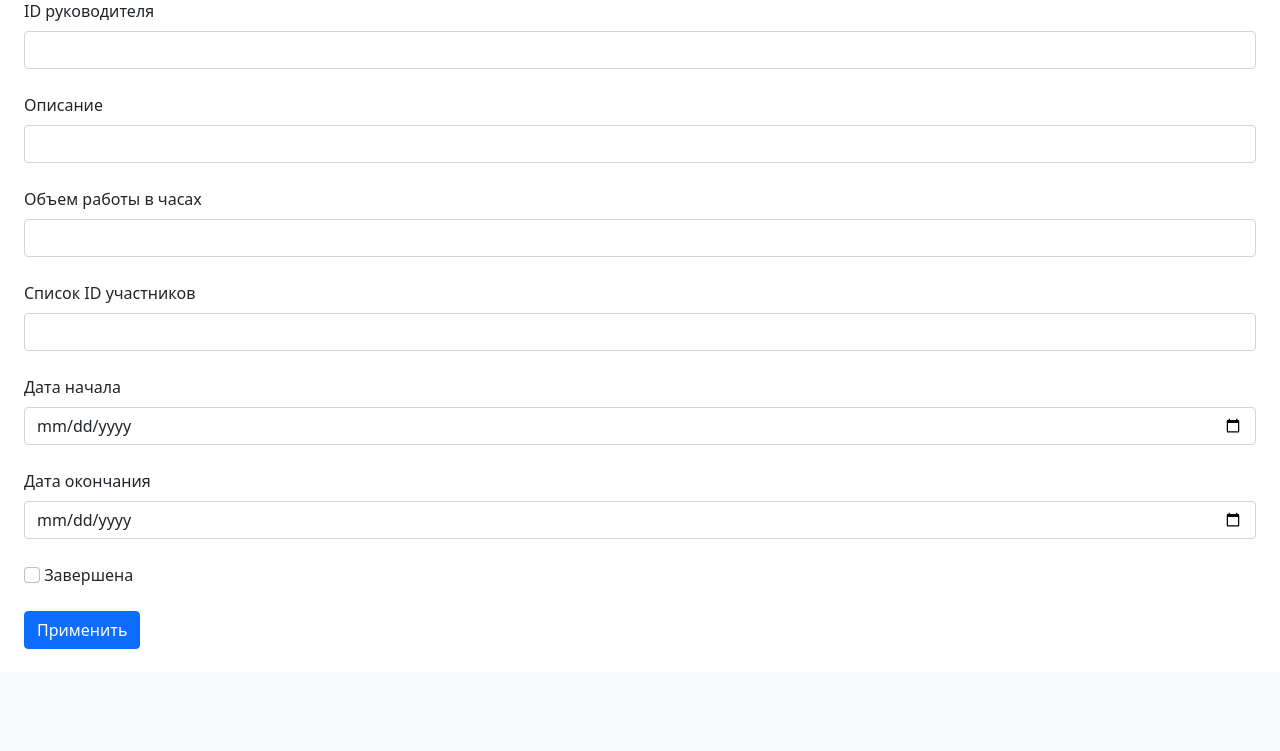
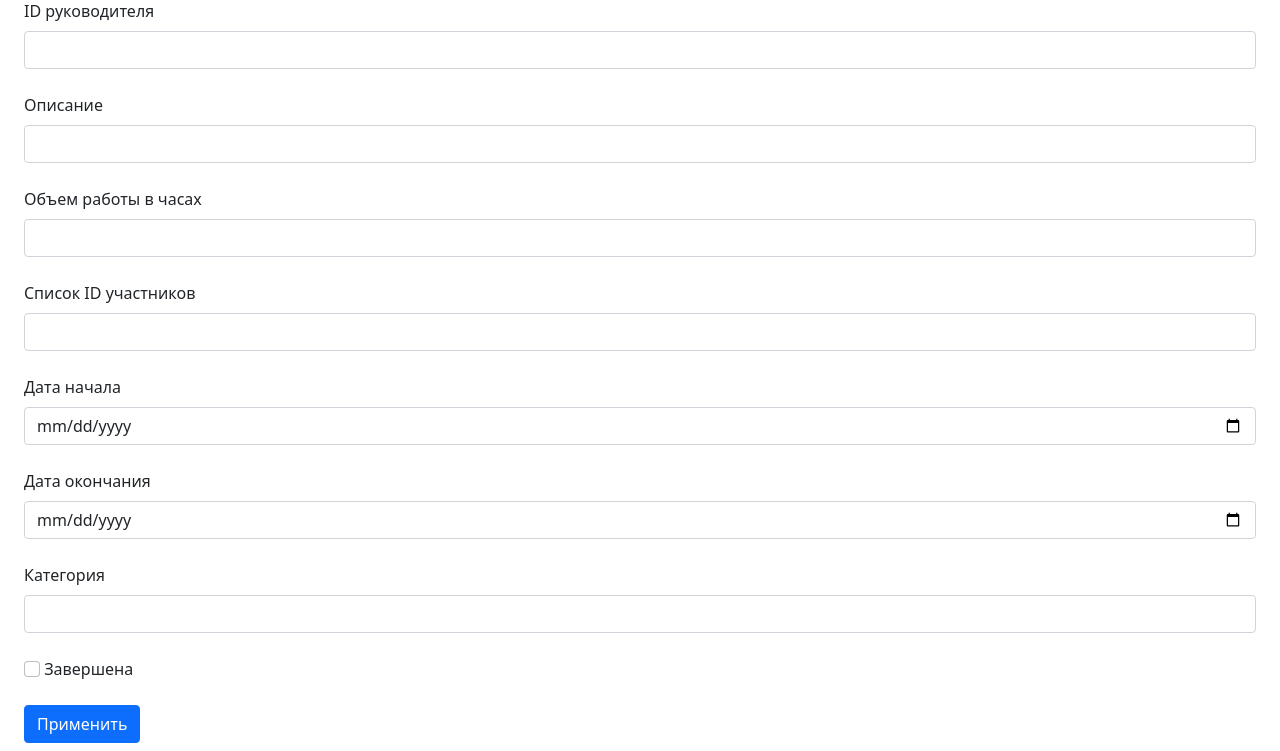
Before and after one commit to EnterKeeper/sqlalchemy-martians, a Flask app: template templates/jobs.html in a window 1280 px wide. Shown: the part 128-879 px from the top of the page. Before the commit the page ends 777 px from the top, so only its background shows below. Run offline with Flask 2, Linux system fonts and the light colour scheme; the template is opened without the code that fills it: values that come from a table or form of the project are taken from there, others are empty.

Commit message:
Adding category

```diff
--- a/forms/jobs.py
+++ b/forms/jobs.py
@@ -11,5 +11,6 @@ class JobsForm(FlaskForm):
     collaborators = StringField("Список ID участников", validators=[DataRequired()])
     start_date = DateField("Дата начала", validators=[DataRequired()])
     end_date = DateField("Дата окончания", validators=[DataRequired()])
+    category = StringField("Категория")
     is_finished = BooleanField("Завершена")
     submit = SubmitField("Применить")
--- a/main.py
+++ b/main.py
@@ -5,6 +5,7 @@ from data import db_session
 from data.jobs import Jobs
 from data.users import User
 from data.departments import Department
+from data.category import Category
 from forms.user import RegisterForm, LoginForm
 from forms.jobs import JobsForm
 from forms.department import DepartmentForm
@@ -91,6 +92,8 @@ def add_job():
         jobs.start_date = form.start_date.data
         jobs.end_date = form.end_date.data
         jobs.is_finished = form.is_finished.data
+        category = Category(name=form.category.data)
+        jobs.category = [category]
         current_user.jobs.append(jobs)
         session.merge(current_user)
         session.commit()
@@ -114,6 +117,7 @@ def edit_job(job_id):
             form.start_date.data = jobs.start_date
             form.end_date.data = jobs.end_date
             form.is_finished.data = jobs.is_finished
+            form.category.data = jobs.category[-1].name
         else:
             abort(404)
     if form.validate_on_submit():
@@ -128,6 +132,8 @@ def edit_job(job_id):
             jobs.start_date = form.start_date.data
             jobs.end_date = form.end_date.data
             jobs.is_finished = form.is_finished.data
+            category = Category(name=form.category.data)
+            jobs.category = [category]
             session.commit()
             return redirect("/")
         else:
--- a/templates/index.html
+++ b/templates/index.html
@@ -14,6 +14,7 @@
                         <th scope="col" class="col-md-3">Руководитель</th>
                         <th scope="col" class="col-md-2">Объем работы</th>
                         <th scope="col" class="col-md-2">Участники</th>
+                        <th scope="col" class="col-md-2">Категория</th>
                         <th scope="col">Завершена</th>
                     </tr>
                 </thead>
@@ -23,6 +24,7 @@
                         <th class="fw-normal">{{ item.user_team_leader.name }} {{ item.user_team_leader.surname }}</th>
                         <th class="fw-normal">{{ item.work_size }} часов</th>
                         <th class="fw-normal">{{ item.collaborators }}</th>
+                        <th class="fw-normal">{{ item.category[-1].name }}</th>
                         {% if item.is_finished %} <th class="table-success fw-normal"> Да </th> {% else %} <th class="table-danger fw-normal"> Нет  </th>{% endif %}
                     </tr>
                 </tbody>
--- a/templates/jobs.html
+++ b/templates/jobs.html
@@ -65,6 +65,15 @@
             {% endfor %}
         </div>
         <div class="mb-4">
+            {{ form.category.label(class="form-label") }}
+            {{ form.category(class="form-control") }}
+            {% for error in form.category.errors %}
+                <div class="alert alert-danger mt-1" role="alert">
+                    {{ error }}
+                </div>
+            {% endfor %}
+        </div>
+        <div class="mb-4">
             {{ form.is_finished(class="form-check-input") }}
             {{ form.is_finished.label(class="form-check-label") }}
             {% for error in form.is_finished.errors %}
```
